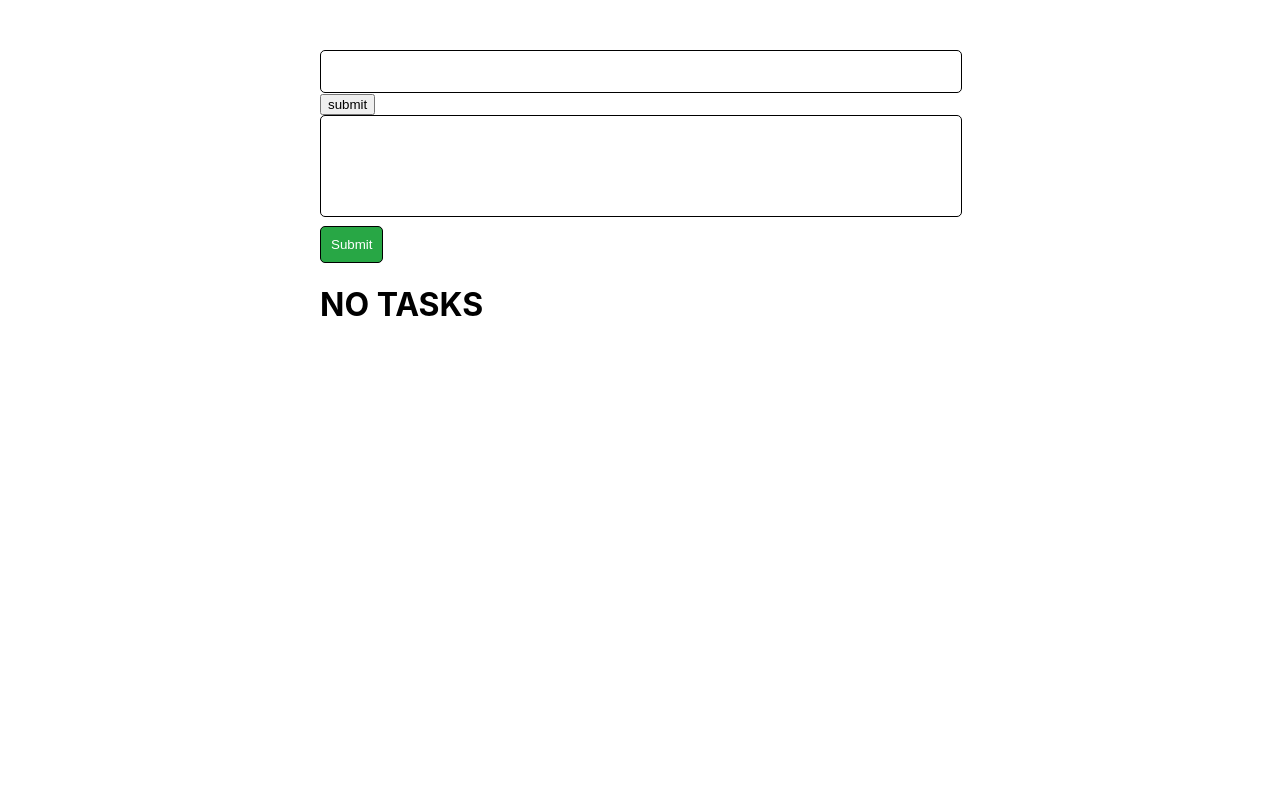
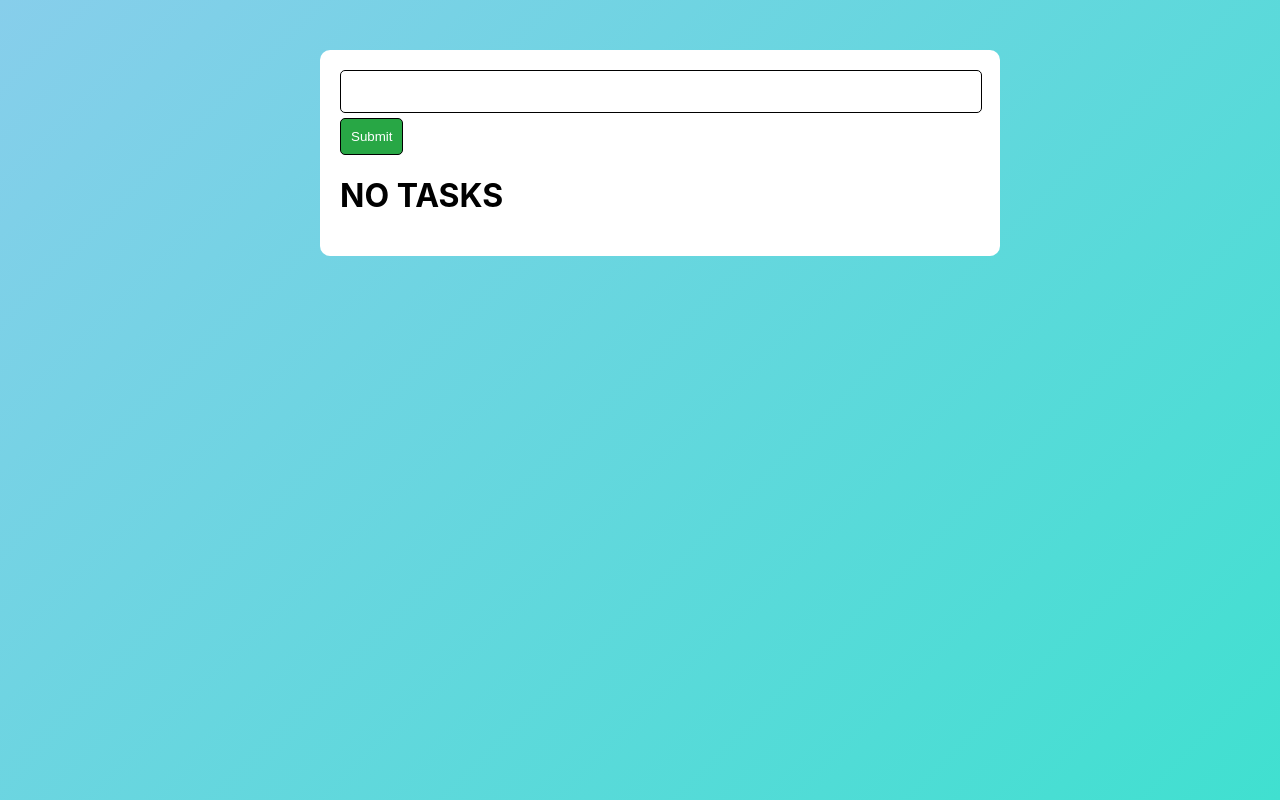
Before and after one commit to Dhrubub/todo-app, a React (Create React App) app: page / in a window 1280 px wide. Built offline with nearby package versions, Linux system fonts and the light colour scheme.

Commit message:
UI changes

```diff
--- a/src/App.css
+++ b/src/App.css
@@ -1,5 +1,15 @@
+.background {
+  position: fixed;
+  top: 0;
+  bottom: 0;
+  left: 0;
+  right: 0;
+
+  overflow: auto !important;
+
+  background-image: linear-gradient(135deg, skyblue, turquoise);
+}
 .App {
-  text-align: left;
 }
 
 .App-logo {
--- a/src/App.js
+++ b/src/App.js
@@ -5,7 +5,9 @@ import { ListNew } from "./Components/list-new";
 function App() {
   return (
     <div>
-      <ListNew />
+      <div className="background">
+        <ListNew />
+      </div>
 
     </div>
   );
--- a/src/Components/index.css
+++ b/src/Components/index.css
@@ -2,6 +2,9 @@
     width: 50%;
     margin-left: 25%;
     margin-top: 50px;
+    background-color: white;
+    padding: 20px;
+    border-radius: 10px;
 }
 .list-input {
     border: 1px solid black;
@@ -26,8 +29,11 @@
 
 .list-item-container {
     margin-top: 50px;
-    border: 1px solid black;
+    /* border: 1px solid black; */
     padding: 10px;
+    /* background-image: linear-gradient(90deg, purple, orange); */
+    border-radius: 6px;
+    background-image: linear-gradient(135deg, skyblue, turquoise);
 }
 
 .list-item-container h1,
@@ -39,6 +45,9 @@
     margin-left: 20px;
     margin-top: 20px;
     margin-right: 20px;
+    border-radius: 6px;
+    padding: 10px;
+    background-color: white;
 }
 
 .list-item-check {
@@ -112,9 +121,10 @@
 }
 
 .completed-item-container {
-    margin-top: 50px;
+    /* margin-top: 50px;
     border: 1px solid black;
-    padding: 10px;
+    padding: 10px; */
+    background-image: linear-gradient(135deg, turquoise, skyblue);
 }
 
 .list-item-content-edit {
@@ -122,6 +132,7 @@
     width: 100%;
     box-shadow: 0 0 3px 2px skyblue;
     margin-bottom: 5px;
+    /* border: none; */
 }
 
 .list-edit-buttons {
--- a/src/Components/list-item.js
+++ b/src/Components/list-item.js
@@ -36,9 +36,13 @@ export const ListItem = (props) => {
                 }
                 <div className="list-item-content">
                     {edit &&
-                    <textarea
+                    // <form onSubmit={(e)=>e.preventDefault()}>
+                    //     <input type="textfield" onChange={(e)=>setNewText(e.target.value)}/>
+                    // </form>
+                        <textarea
                         className="list-item-content-edit"
                         onChange={(e)=>setNewText(e.target.value)}>{text}</textarea>
+
                     }
                     {!edit &&
                     <p className={(props.checked ? "line-through" : "")}>{text}</p>
@@ -58,7 +62,6 @@ export const ListItem = (props) => {
                     onClick={()=>{setEdit(!edit)}}>cancel</button>
                 </div>}
 
-                <hr/>
 
 
             </div>
--- a/src/Components/list-new.js
+++ b/src/Components/list-new.js
@@ -52,14 +52,13 @@ export const ListNew = () => {
             <form
                 onSubmit={(e)=>{
                     e.preventDefault();
-                    handleSubmit();
-                    console.log("test")}}>
+                    handleSubmit();}}>
 
-                <input className="list-input" type="textarea" onChange={(e)=>setText(e.target.value)}/>
-                <input type="submit" value="submit"/>
+                <input className="list-input" type="textarea" value={text} onChange={(e)=>setText(e.target.value)}/>
+                <input  className="list-submit" type="submit" value="Submit"/>
 
             </form>
-            <textarea
+            {/* <textarea
                 className="list-input"
                 rows={5}
                 value={text}
@@ -74,7 +73,7 @@ export const ListNew = () => {
             </textarea>
             <button
                 className="list-submit"
-                onClick={() => handleSubmit()}>Submit</button>
+                onClick={() => handleSubmit()}>Submit</button> */}
 
             {listItems.length < 1 && completed.length < 1 &&
                 <h1>NO TASKS</h1>
@@ -97,7 +96,7 @@ export const ListNew = () => {
             }
 
             {completed.length > 0 &&
-                <div className="completed-item-container">
+                <div className="list-item-container completed-item-container">
                     <h1>COMPLETED</h1>
                     <hr />
                     {completed.map((text, index) => (
```
Also changed, not shown: src/index.css (line endings or trailing spaces).
